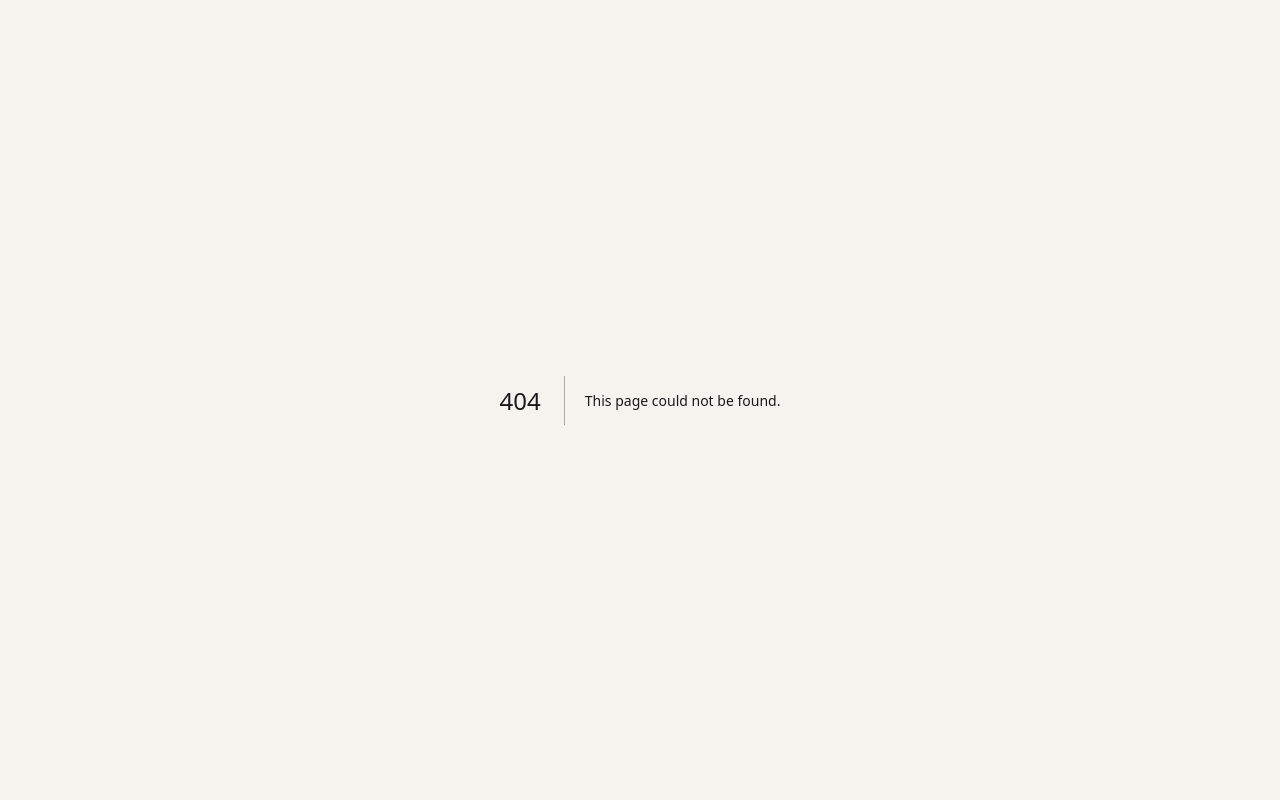
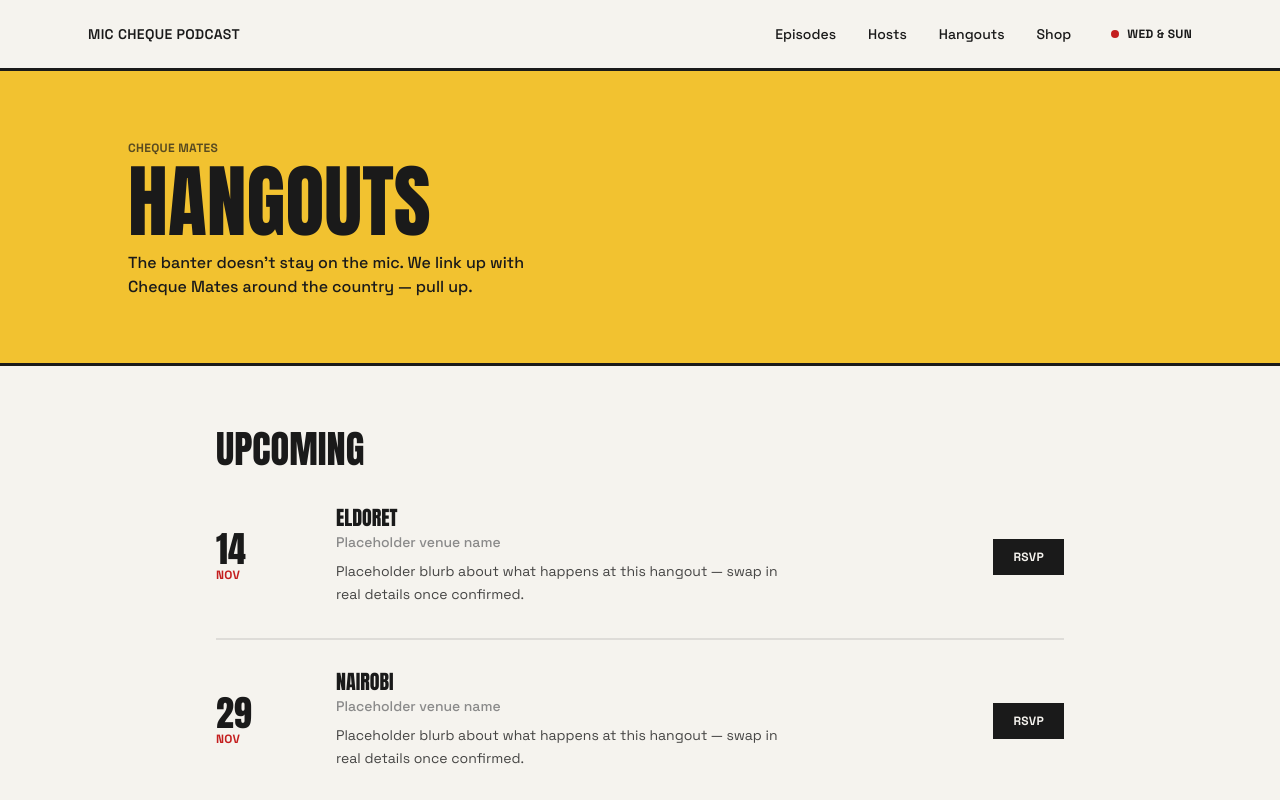
Before and after one commit to Jhny23/mic-cheque, a Next.js app in the folder mic-cheque-web/: page /hangouts in a window 1280 px wide. Before the commit this address had no page. Shown: the top 800 px of the page. Built offline with nearby package versions, Linux system fonts and the light colour scheme.

Commit message:
Add Hangouts page: upcoming events list + past recaps grid

```diff
--- /dev/null
+++ b/mic-cheque-web/app/hangouts/page.tsx
@@ -0,0 +1,76 @@
+import type { Metadata } from "next";
+import Navbar from "@/components/Navbar";
+import EventRow, { HangoutEvent } from "@/components/EventRow";
+import RecapTile from "@/components/RecapTile";
+
+export const metadata: Metadata = {
+  title: "Hangouts — Mic Cheque Podcast",
+  description:
+    "Cheque Mates Hangouts — meet up with the Mic Cheque Podcast crew in person.",
+};
+
+// Placeholder events — swap in real dates/venues once ready.
+const events: HangoutEvent[] = [
+  {
+    day: "14",
+    month: "Nov",
+    city: "Eldoret",
+    venue: "Placeholder venue name",
+    blurb: "Placeholder blurb about what happens at this hangout — swap in real details once confirmed.",
+  },
+  {
+    day: "29",
+    month: "Nov",
+    city: "Nairobi",
+    venue: "Placeholder venue name",
+    blurb: "Placeholder blurb about what happens at this hangout — swap in real details once confirmed.",
+  },
+];
+
+// Placeholder recap cities — swap in real photos once ready.
+const recaps = ["Eldoret", "Nairobi", "Mombasa", "Kisumu"];
+
+export default function HangoutsPage() {
+  return (
+    <main>
+      <Navbar variant="solid" />
+
+      <section className="bg-marigold px-6 py-16 border-b-[3px] border-ink">
+        <div className="max-w-5xl mx-auto">
+          <span className="font-body font-bold text-xs uppercase tracking-wide text-ink opacity-70">
+            Cheque Mates
+          </span>
+          <h1 className="font-display uppercase text-ink leading-[0.85] mt-2 text-[clamp(2.5rem,7vw,5rem)]">
+            Hangouts
+          </h1>
+          <p className="font-body font-medium text-ink mt-4 max-w-md">
+            The banter doesn&apos;t stay on the mic. We link up with Cheque
+            Mates around the country — pull up.
+          </p>
+        </div>
+      </section>
+
+      <section className="px-6 py-16 max-w-4xl mx-auto">
+        <h2 className="font-display uppercase leading-none text-ink text-[clamp(1.6rem,3.5vw,2.4rem)] mb-2">
+          Upcoming
+        </h2>
+        <div className="divide-y-2 divide-ink/10">
+          {events.map((event) => (
+            <EventRow event={event} key={event.city + event.day} />
+          ))}
+        </div>
+      </section>
+
+      <section className="px-6 py-16 max-w-4xl mx-auto">
+        <h2 className="font-display uppercase leading-none text-ink text-[clamp(1.6rem,3.5vw,2.4rem)] mb-8">
+          Past Hangouts
+        </h2>
+        <div className="grid grid-cols-2 sm:grid-cols-4 gap-2">
+          {recaps.map((city) => (
+            <RecapTile city={city} key={city} />
+          ))}
+        </div>
+      </section>
+    </main>
+  );
+}
--- /dev/null
+++ b/mic-cheque-web/components/EventRow.tsx
@@ -0,0 +1,46 @@
+export type HangoutEvent = {
+  day: string;
+  month: string;
+  city: string;
+  venue: string;
+  blurb: string;
+};
+
+export default function EventRow({ event }: { event: HangoutEvent }) {
+  return (
+    <div className="flex flex-col sm:flex-row sm:items-center gap-6 py-8">
+      {/* date block */}
+      <div className="flex sm:flex-col items-baseline sm:items-start gap-2 sm:gap-0 sm:w-24 shrink-0">
+        <span className="font-display text-ink leading-none text-4xl">
+          {event.day}
+        </span>
+        <span className="font-body font-bold text-xs uppercase tracking-wide text-signal">
+          {event.month}
+        </span>
+      </div>
+
+      {/* info */}
+      <div className="flex-1">
+        <h3 className="font-display uppercase text-xl text-ink leading-none">
+          {event.city}
+        </h3>
+        <p className="font-body font-medium text-sm text-static mt-1">
+          {event.venue}
+        </p>
+        <p className="font-body text-sm text-ink mt-2 leading-relaxed opacity-80 max-w-md">
+          {event.blurb}
+        </p>
+      </div>
+
+      {/* action */}
+      <div className="sm:shrink-0">
+        <a
+          href="#"
+          className="inline-block font-body font-bold px-5 py-2.5 uppercase text-xs tracking-wide bg-ink text-paper"
+        >
+          RSVP
+        </a>
+      </div>
+    </div>
+  );
+}
--- a/mic-cheque-web/components/Navbar.tsx
+++ b/mic-cheque-web/components/Navbar.tsx
@@ -6,7 +6,7 @@ import Link from "next/link";
 const LINKS = [
   { label: "Episodes", href: "/#episodes" },
   { label: "Hosts", href: "/hosts" },
-  { label: "Hangouts", href: "/#hangouts" },
+  { label: "Hangouts", href: "/hangouts" },
   { label: "Shop", href: "/#shop" },
 ];
 
--- /dev/null
+++ b/mic-cheque-web/components/RecapTile.tsx
@@ -0,0 +1,27 @@
+export default function RecapTile({
+  city,
+  photo,
+}: {
+  city: string;
+  photo?: string;
+}) {
+  return (
+    <div className="relative aspect-square overflow-hidden bg-ink/5">
+      {photo ? (
+        // eslint-disable-next-line @next/next/no-img-element
+        <img
+          src={photo}
+          alt={`${city} hangout recap`}
+          className="absolute inset-0 w-full h-full object-cover"
+          style={{ filter: "grayscale(1) contrast(1.05)" }}
+        />
+      ) : (
+        <div className="absolute inset-0 flex items-center justify-center">
+          <span className="font-body font-bold text-xs uppercase tracking-wide text-static">
+            {city}
+          </span>
+        </div>
+      )}
+    </div>
+  );
+}
```
